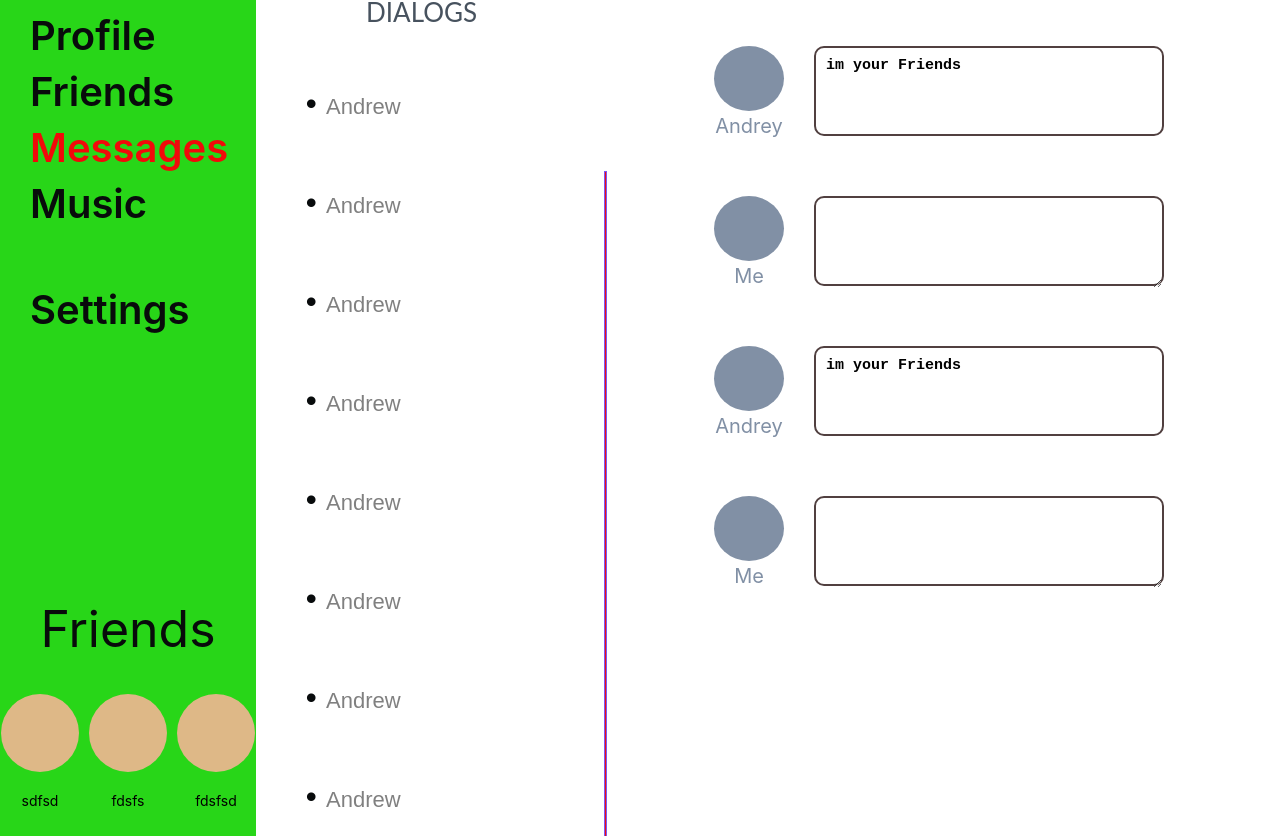
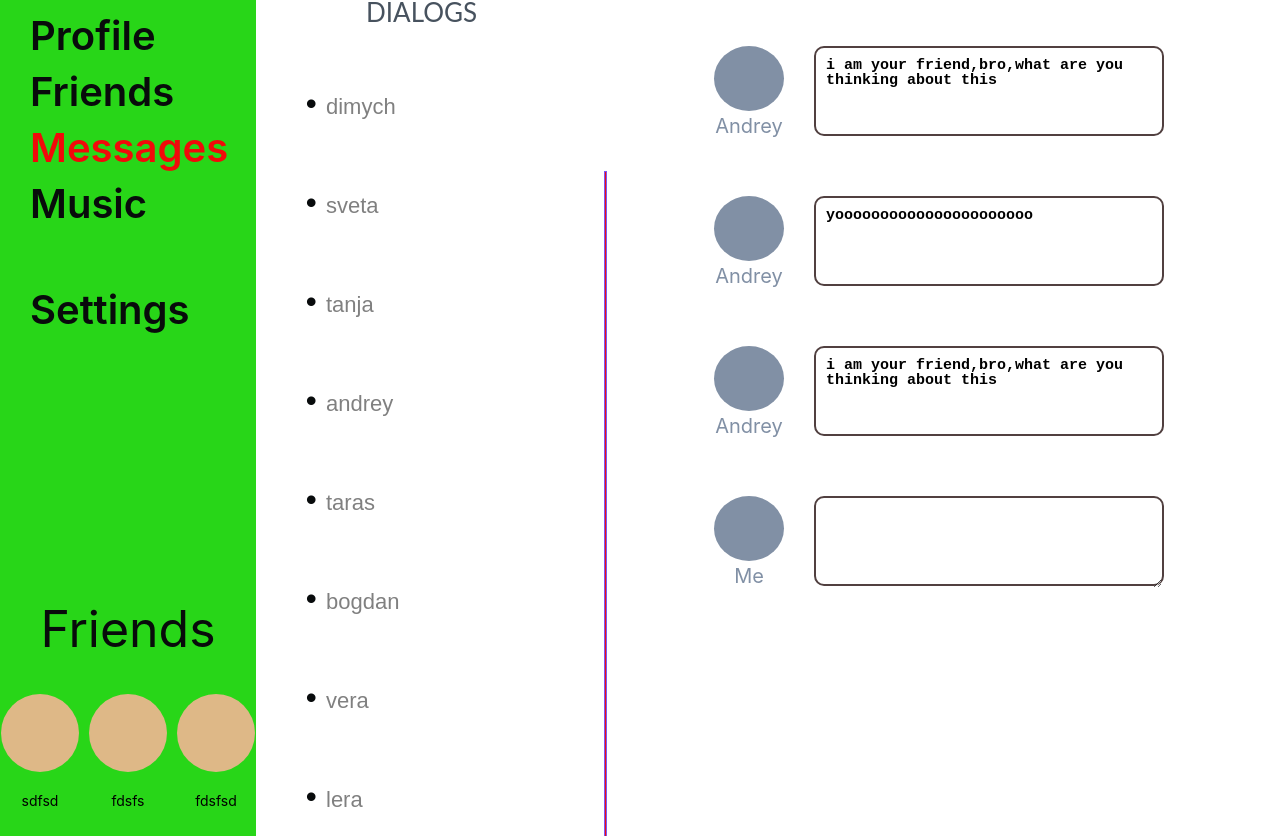
Before and after one commit to jaumamyfront-ender/ReactApp, a React (Create React App) app in the folder my-app/: page /dialogs in a window 1280 px wide. Shown: the part 164-1000 px from the top of the page. Built offline with nearby package versions, Linux system fonts and the light colour scheme.

Commit message:
addBLLinDialogsComponent

```diff
--- a/my-app/src/components/Dialogs/Dialogs.jsx
+++ b/my-app/src/components/Dialogs/Dialogs.jsx
@@ -1,7 +1,22 @@
 import React from "react";
 import classes from "./dialogs.module.css";
 import { NavLink, useLocation } from "react-router-dom";
-
+let dialogsdata = [
+  { id: 1, name: "dimych" },
+  { id: 2, name: "sveta" },
+  { id: 3, name: "tanja" },
+  { id: 4, name: "andrey" },
+  { id: 5, name: "taras" },
+  { id: 6, name: "bogdan" },
+  { id: 7, name: "vera" },
+  { id: 8, name: "lera" },
+  { id: 9, name: "sergei" },
+  { id: 0, name: "danil" },
+];
+let dialogsDataMessageUser = [
+  { id: 0, message: "i am your friend,bro,what are you thinking about this" },
+  { id: 1, message: "yoooooooooooooooooooooo" },
+];
 export default function Dialogs() {
   const { pathname } = useLocation();
   const Dialogitems = (props) => {
@@ -17,8 +32,23 @@ export default function Dialogs() {
         }}
         className={classes.sidebar__items}
       >
-        Andrew
+        {props.name}
       </NavLink>
+    );
+  };
+  const UserMessage = (props) => {
+    return (
+      <div className={`${classes.rightwrapper__items} ${classes.friend}`}>
+        <div className={classes.user__info}>
+          <div className={classes.user__picture}></div>
+          <div className={classes.user__name}>
+            <p>Andrey</p>
+          </div>
+        </div>
+        <div className={classes.user__message}>
+          <p>{props.message}</p>
+        </div>
+      </div>
     );
   };
 
@@ -29,52 +59,32 @@ export default function Dialogs() {
           <p>Dialogs</p>
         </div>
         <div className={`${classes.SideBar} ${classes.LeftWrapper}`}>
-          <Dialogitems name="dima" id="1" />
-          <Dialogitems name="sasha" id="2" />
-          <Dialogitems name="ola" id="3" />
-          <Dialogitems name="sveta" id="4" />
-          <Dialogitems name="andrey" id="5" />
-          <Dialogitems name="dalbaeb" id="6" />
-          <Dialogitems name="huesos" id="7" />
-          <Dialogitems name="idiot" id="8" />
-          <Dialogitems name="srakoliz" id="9" />
-          <Dialogitems name="debil" id="0" />
+          <Dialogitems name={dialogsdata[0].name} id={dialogsdata[0].id} />
+          <Dialogitems name={dialogsdata[1].name} id={dialogsdata[1].id} />
+          <Dialogitems name={dialogsdata[2].name} id={dialogsdata[2].id} />
+          <Dialogitems name={dialogsdata[3].name} id={dialogsdata[3].id} />
+          <Dialogitems name={dialogsdata[4].name} id={dialogsdata[4].id} />
+          <Dialogitems name={dialogsdata[5].name} id={dialogsdata[5].id} />
+          <Dialogitems name={dialogsdata[6].name} id={dialogsdata[6].id} />
+          <Dialogitems name={dialogsdata[7].name} id={dialogsdata[7].id} />
+          <Dialogitems name={dialogsdata[8].name} id={dialogsdata[8].id} />
+          <Dialogitems name={dialogsdata[9].name} id={dialogsdata[9].id} />
         </div>
         <div className={classes.Barrier}></div>
         <div className={`${classes.SideBar} ${classes.RightWrapper}`}>
-          <div className={`${classes.rightwrapper__items} ${classes.friend}`}>
-            <div className={classes.user__info}>
-              <div className={classes.user__picture}></div>
-              <div className={classes.user__name}>
-                <p>Andrey</p>
-              </div>
-            </div>
-            <div className={classes.user__message}>
-              <p>im your Friends</p>
-            </div>
-          </div>
-          <div className={`${classes.rightwrapper__items} ${classes.user}`}>
-            <div className={classes.user__info}>
-              <div className={classes.user__picture}></div>
-              <div className={classes.user__name}>
-                <p>Me</p>
-              </div>
-            </div>
-            <div className={`${classes.user__message} ${classes.me}`}>
-              <textarea name="" id="" cols="20" rows="10"></textarea>
-            </div>
-          </div>
-          <div className={`${classes.rightwrapper__items} ${classes.friend}`}>
-            <div className={classes.user__info}>
-              <div className={classes.user__picture}></div>
-              <div className={classes.user__name}>
-                <p>Andrey</p>
-              </div>
-            </div>
-            <div className={classes.user__message}>
-              <p>im your Friends</p>
-            </div>
-          </div>
+          <UserMessage
+            message={dialogsDataMessageUser[0].message}
+            id={dialogsDataMessageUser[0].id}
+          />
+          <UserMessage
+            message={dialogsDataMessageUser[1].message}
+            id={dialogsDataMessageUser[1].id}
+          />
+          <UserMessage
+            message={dialogsDataMessageUser[0].message}
+            id={dialogsDataMessageUser[0].id}
+          />
+
           <div className={`${classes.rightwrapper__items} ${classes.user}`}>
             <div className={classes.user__info}>
               <div className={classes.user__picture}></div>
--- a/my-app/src/components/Dialogs/dialogs.module.css
+++ b/my-app/src/components/Dialogs/dialogs.module.css
@@ -81,6 +81,7 @@
   height: 100px;
   margin-left: 100px;
 }
+
 .user__info {
   display: flex;
   flex-direction: column;
```
Also changed, not shown: my-app/src/components/dc/deadcode.jsx (+27 -1 lines).
